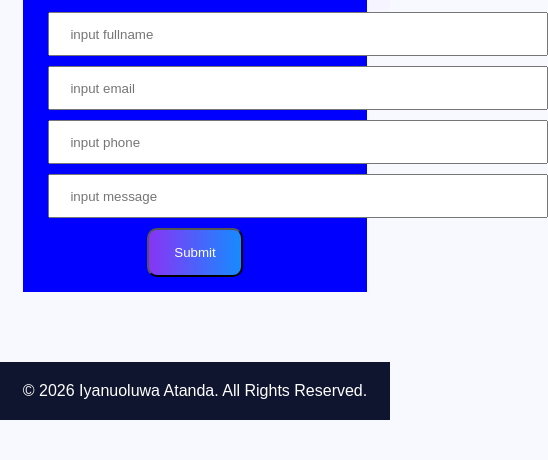
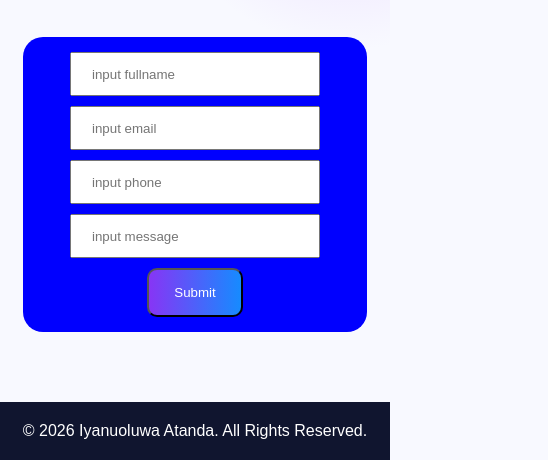
Before and after one commit to Good-luck2010/Portfolio, a plain HTML site: page index.html in a window 390 px wide. Shown: the part 3558-4018 px from the top of the page, 548 px wide, since content can reach past the window. Before the commit the page ends 3978 px from the top, so only its background shows below. Drawn offline with Linux system fonts and the light colour scheme.

Commit message:
update: script.js

```diff
--- a/script.js
+++ b/script.js
@@ -153,6 +153,7 @@ submitFormBtn.addEventListener("click", async () => {
       alert(`${data?.data?.fullname || "hhfhhffh"} your form is successfully submitted`)
     }
 
+
   } catch (error) {
     alert(error.message);
   }
--- a/style.css
+++ b/style.css
@@ -306,6 +306,8 @@ header {
 }
 
 .form-links {
+  margin-top: 40px;
+  border-radius: 20px;
   background-color: blue;
   padding: 15px 25px;
 }
@@ -383,6 +385,12 @@ footer {
   .nav-links {
     gap: 15px;
   }
+
+
+
+
+
+
 }
 
 @media (max-width: 600px) {
@@ -430,6 +438,33 @@ footer {
   .home-buttons {
     flex-direction: column;
   }
+
+  .fullname input {
+  width: 250px;
+  height: 30px;
+  padding: 20px;
+  margin-bottom: 10px;
+}
+.email input {
+  width: 250px;
+  height: 30px;
+  padding: 20px;
+  margin-bottom: 10px;
+}
+
+.phone input {
+  width: 250px;
+  height: 30px;
+  padding: 20px;
+  margin-bottom: 10px;
+}
+
+.message input {
+  width: 250px;
+  height: 30px;
+  padding: 20px;
+  margin-bottom: 10px;
+}
 }
 
 /* MOBILE MENU BUTTON */
```
